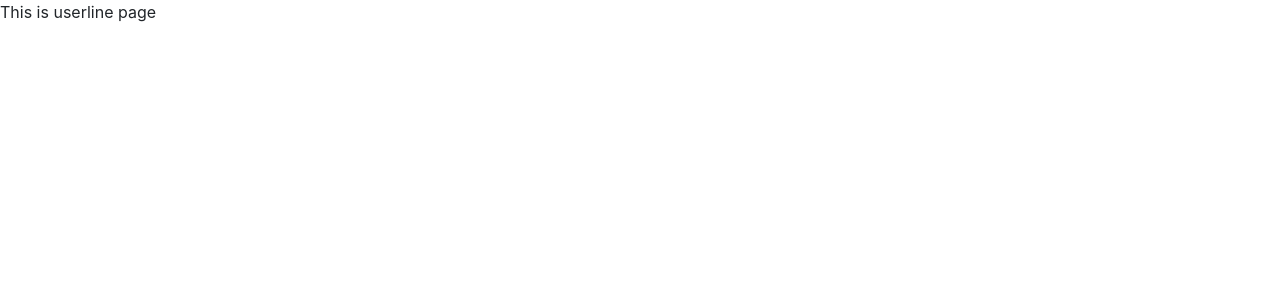
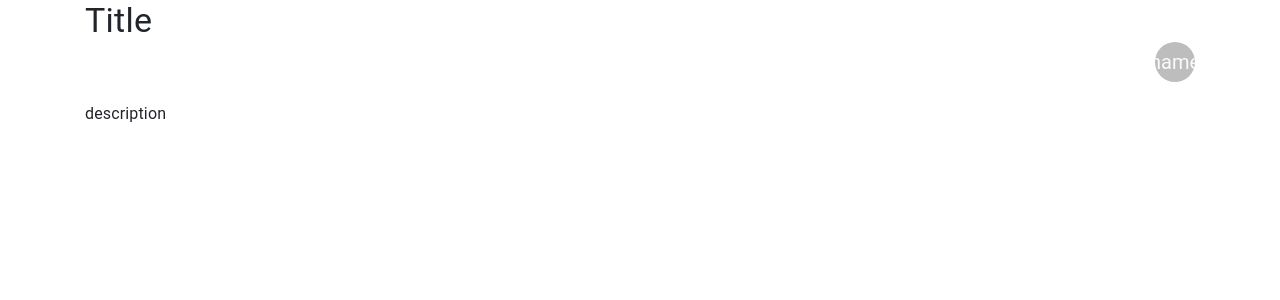
Before and after one commit to thatprakhar/SocialBoiler, a React (Create React App) app in the folder client/: page /userline in a window 1280 px wide. Shown: the top 300 px of the page. Built offline with nearby package versions, Linux system fonts and the light colour scheme; sample sign-in values are in the browser's storage.

Commit message:
userline fronend

```diff
--- a/client/src/components/Userline/Userline.js
+++ b/client/src/components/Userline/Userline.js
@@ -1,16 +1,130 @@
 import React from 'react'
 import {
-    BrowserRouter as Router,
-    Route,
     Redirect,
-    Switch,
   } from "react-router-dom";
+  import {
+    makeStyles,
+    Avatar,
+    Typography,
+    IconButton,
+    Link,
+    Hidden,
+    Button
+  } from "@material-ui/core";
+  import {
+    Container,
+    Row,
+    Col,
+    ButtonGroup,
+    Badge,
+    Alert
+  } from "react-bootstrap";
+  import ThumbUpAltIcon from "@material-ui/icons/ThumbUpAlt";
+  import ThumbDownIcon from "@material-ui/icons/ThumbDown";
+  import CommentIcon from "@material-ui/icons/Comment";
+  import CloseIcon from "@material-ui/icons/Close";
+  import BookmarkIcon from "@material-ui/icons/Bookmark";
 
-function Userline() {
+  const styling = makeStyles(theme => ({
+    root: {
+      marignLeft: 10,
+      background: "white",
+      borderRadius: 10,
+      width: "100vw",
+      maxHeight: window.innerHeight
+    },
+    small: {
+      width: theme.spacing(3),
+      height: theme.spacing(3)
+    },
+    body: {
+      marginTop: 5
+    },
+    profile: {
+      marginTop: 10,
+      display: "flex",
+      flexDirection: "row"
+    },
+    userline: {
+      marginLeft: 10,
+      marginTop: 5
+    },
+    endline: {
+      display: "flex",
+      flexDirection: "row"
+    },
+    purple: {
+      background: "black"
+    },
+    closeButton: {
+      position: "fixed",
+      right: -5
+    }
+  }));
+
+function Userline(props) {
 
     return localStorage.getItem("username")?
     (
-        <div>This is userline page</div>
+
+        <Container className={styling.root}>
+      <Hidden mdUp>
+        <Button
+          color="secondary"
+
+          className={styling.closeButton}
+        >
+          <CloseIcon />
+        </Button>
+        <br />
+      </Hidden>
+
+      <Row>
+        <Col lg={true}>
+          <Typography variant="h4">Title</Typography>
+          <div
+            style={{
+              display: "flex",
+              flexDirection: "row",
+              justifyContent: "space-between"
+            }}
+          >
+            <Typography variant="h6">
+              {/* <a href={"/get_posts_by_topic?topic=" + props.post_data.topic}>
+                <Badge variant="dark" type="link">
+                  {props.post_data.topic}
+                </Badge>
+              </a> */}
+            </Typography>
+            <div style={{ display: "flex", flexDirection: "row" }}>
+              <Avatar className={styling.small && styling.purple}>
+                {/* {props.post_data.username[0]} */}
+                name
+              </Avatar>
+              <Link
+                // href={"profile?username=" + props.post_data.userName}
+                color="inherit"
+              >
+                <Typography variant="body1" className={styling.userline}>
+                  {/* {props.post_data.userName} */}
+                </Typography>
+              </Link>
+            </div>
+          </div>
+        </Col>
+      </Row>
+
+      <Row style={{ marginTop: 20 }}>
+        <Col lg={true}>
+          {/* <Typography variant="body1">{props.post_data.description}</Typography> */}
+          <Typography variant="body1">description</Typography>
+        </Col>
+      </Row>
+
+
+      <br />
+
+    </Container>
     ):
     (
         <Redirect to="/login"></Redirect>
```
